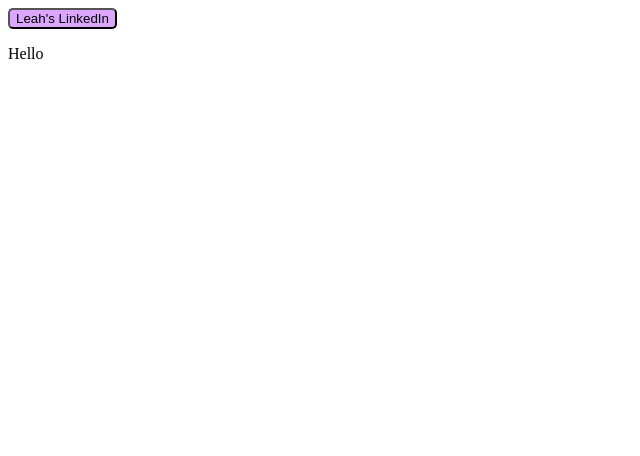
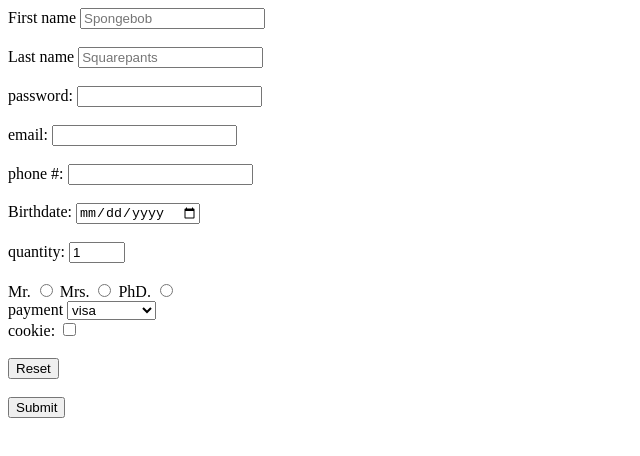
Before and after one commit to leahbarnes/LearnHTML, a plain HTML site: page index.html in a window 1280 px wide. Shown: the whole page, without its empty margins (0-640 px from the left). Drawn offline with Linux system fonts and the light colour scheme.

Commit message:
Learning input options

```diff
--- a/index.html
+++ b/index.html
@@ -7,17 +7,95 @@
 </head>
 <body>
 
-    <!-- The doSomething function changes the hello text to read goodbye.-->
+    <form action="action_page.php" method="POST">
+        <div>
+        <label for="fname">First name</label>
+        <input type="text" id="fname" name="fname" placeholder="Spongebob" required>
+        </div>
 
-    <button onclick="doSomething()" style="background-color: #DCA6FF; border-radius: 5px;">Leah's LinkedIn</button>
+        <br>
 
-    <p id="test">Hello</p>
+        <div>
+        <label for="lname">Last name</label>
+        <input type="text" id="lname" name="lname" placeholder="Squarepants" required>
+        </div>
 
-    <script>
-        function doSomething(){
-            document.getElementById("test").innerHTML = "Goodbye";
-        }
-    </script>
+        <br>
+
+        <div>
+            <label for="pass">password:</label>
+            <input type="password" id="pass" name="pass" maxlength="12" required>
+        </div>
+
+        <br>
+
+        <div>
+            <label for="email">email:</label>
+            <input type="email" id="email" name="email" required>
+        </div>
+
+        <br>
+
+        <div>
+            <label for="phone">phone #:</label>
+            <input type="tel" id="phone" name="phone" required>
+        </div>
+
+        <br>
+
+        <div>
+            <label for="bdate">Birthdate:</label>
+            <input type="date" id="bdate" name="bdate" required>
+        </div>
+
+        <br>
+
+        <div>
+            <label for="quantity">quantity:</label>
+            <input type="number" id="quantity" name="quantity" min="0" max="99" value="1">
+        </div>
+
+        <br>
+
+        <label>Mr.</label>
+        <input type="radio" name="title">
+
+        <label>Mrs.</label>
+        <input type="radio" name="title">
+
+        <label>PhD.</label>
+        <input type="radio" name="title">
+
+        <br>
+
+        <label for="payment">payment</label>
+        <select id="payment" name="payment">
+            <option>visa</option>
+            <option>mastercard</option>
+            <option>giftcard</option>
+
+        </select>
+
+        <br>
+
+        <div>
+            <label for="cookie">cookie:</label>
+            <input type="checkbox" id="cookie" name="cookie" >
+        </div>
+
+        <br>
+
+        <div>
+            <input type="reset">
+        </div>
+
+        <br>
+
+        <div>
+            <input type="submit">
+        </div>
+
+    </form>
 
 </body>
 
```
